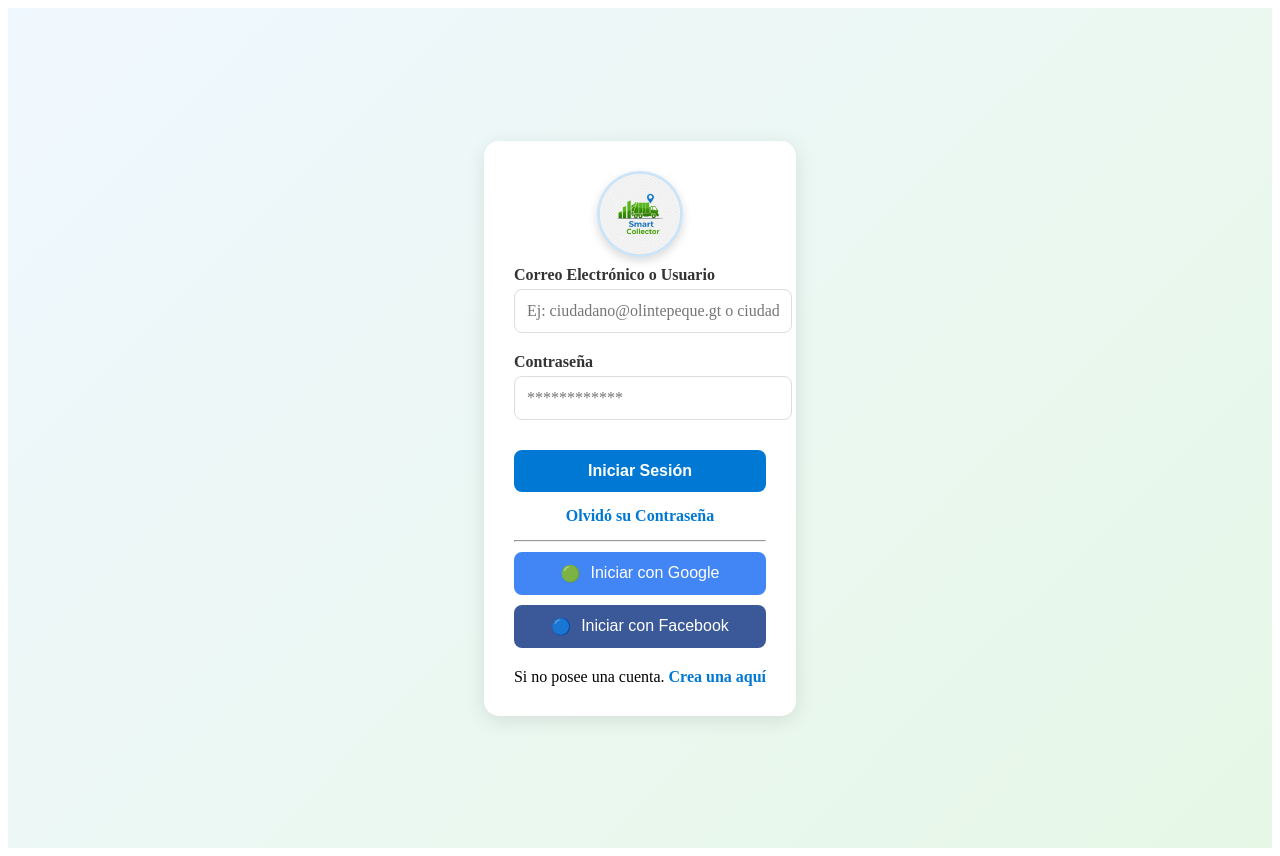
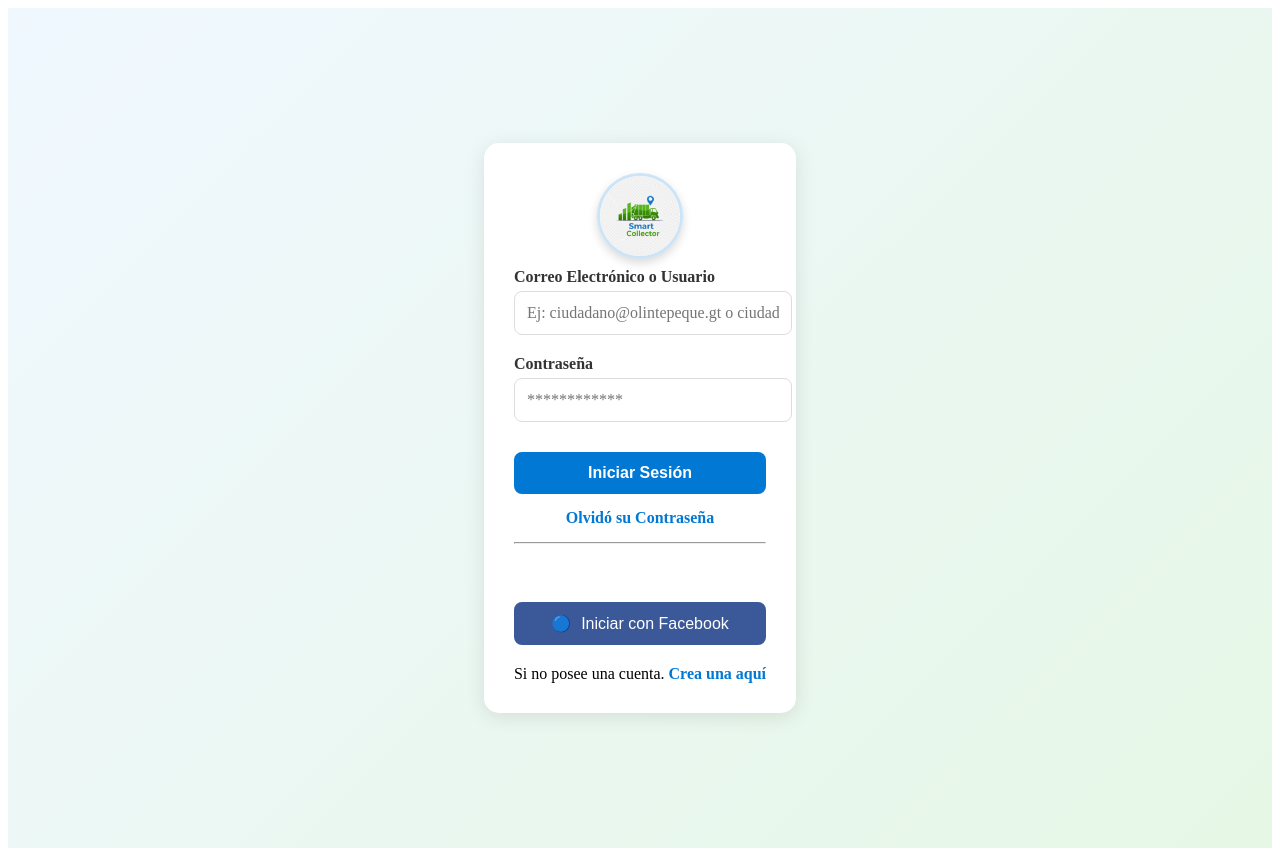
Before and after one commit to alexissactahay-commits/smart-collector-nahuala, a React (Create React App) app in the folder frontend/: page /login in a window 1280 px wide. Built offline with nearby package versions, Linux system fonts and the light colour scheme; no server answers.

Commit message:
Fix: Login.js usa REACT_APP_API_URL para Render + actualiza dependencias

```diff
--- a/frontend/src/components/Login.js
+++ b/frontend/src/components/Login.js
@@ -2,9 +2,11 @@
 import React, { useState, useEffect } from 'react';
 import { useNavigate } from 'react-router-dom';
 import axios from 'axios';
+import { GoogleLogin } from '@react-oauth/google';
 import './Login.css';
 
-const API_URL = 'https://smart-collector.onrender.com'; // ✅ URL de producción
+// ✅ Usa la variable de entorno o Render en producción
+const API_URL = process.env.REACT_APP_API_URL || 'http://localhost:8000';
 
 const Login = () => {
   const [identifier, setIdentifier] = useState('');
@@ -34,50 +36,6 @@ const Login = () => {
       document.head.removeChild(script);
     };
   }, []);
-
-  // Inicializa el SDK de Google
-  useEffect(() => {
-    if (window.google) return;
-
-    const script = document.createElement('script');
-    script.src = 'https://accounts.google.com/gsi/client';
-    script.async = true;
-    script.defer = true;
-    script.onload = () => {
-      window.google.accounts.id.initialize({
-        client_id: '954992204322-2ubdebhj8126lk22v2isa1lmjqv4hc1k.apps.googleusercontent.com',
-        callback: async (credentialResponse) => {
-          try {
-            const res = await axios.post(`${API_URL}/api/google-login/`, {
-              token: credentialResponse.credential
-            });
-            const { access, role, username } = res.data;
-            if (!access || !role) {
-              throw new Error('Respuesta inválida del servidor');
-            }
-            const normalizedRole = role.toLowerCase();
-            localStorage.setItem('token', access);
-            localStorage.setItem('userRole', normalizedRole);
-            localStorage.setItem('username', username);
-
-            if (normalizedRole === 'admin') {
-              navigate('/admin-dashboard', { replace: true });
-            } else {
-              navigate('/user-dashboard', { replace: true });
-            }
-          } catch (err) {
-            console.error('Error en login con Google:', err);
-            alert('Error al iniciar sesión con Google');
-          }
-        }
-      });
-    };
-    document.head.appendChild(script);
-
-    return () => {
-      document.head.removeChild(script);
-    };
-  }, [navigate]);
 
   const handleSubmit = async (e) => {
     e.preventDefault();
@@ -152,14 +110,6 @@ const Login = () => {
     }, { scope: 'public_profile,email' });
   };
 
-  const handleGoogleLogin = () => {
-    if (!window.google) {
-      alert('Google SDK no está listo. Por favor, recargue la página.');
-      return;
-    }
-    window.google.accounts.id.prompt();
-  };
-
   return (
     <div className="login-container">
       <div className="login-box">
@@ -198,13 +148,45 @@ const Login = () => {
             </a>
           </div>
           <hr />
+          <GoogleLogin
+            onSuccess={async (credentialResponse) => {
+              try {
+                const res = await axios.post(`${API_URL}/api/google-login/`, {
+                  token: credentialResponse.credential
+                });
+                const { access, role, username } = res.data;
+                if (!access || !role) {
+                  throw new Error('Respuesta inválida del servidor');
+                }
+                const normalizedRole = role.toLowerCase();
+                localStorage.setItem('token', access);
+                localStorage.setItem('userRole', normalizedRole);
+                localStorage.setItem('username', username);
+
+                if (normalizedRole === 'admin') {
+                  navigate('/admin-dashboard', { replace: true });
+                } else {
+                  navigate('/user-dashboard', { replace: true });
+                }
+              } catch (err) {
+                console.error('Error en login con Google:', err);
+                alert('Error al iniciar sesión con Google');
+              }
+            }}
+            onError={() => {
+              alert('Error en el login con Google');
+            }}
+            useOneTap={false}
+            render={({ onClick }) => (
               <button
                 type="button"
-            onClick={handleGoogleLogin}
+                onClick={onClick}
                 className="btn-social google"
               >
                 <span style={{ marginRight: '10px' }}>🟢</span> Iniciar con Google
               </button>
+            )}
+          />
           <button
             type="button"
             className="btn-social facebook"
```
Also changed, not shown: 1 other file (tests, documents, lock files or other folders). Lines whose indentation alone changed are shown as unchanged.
